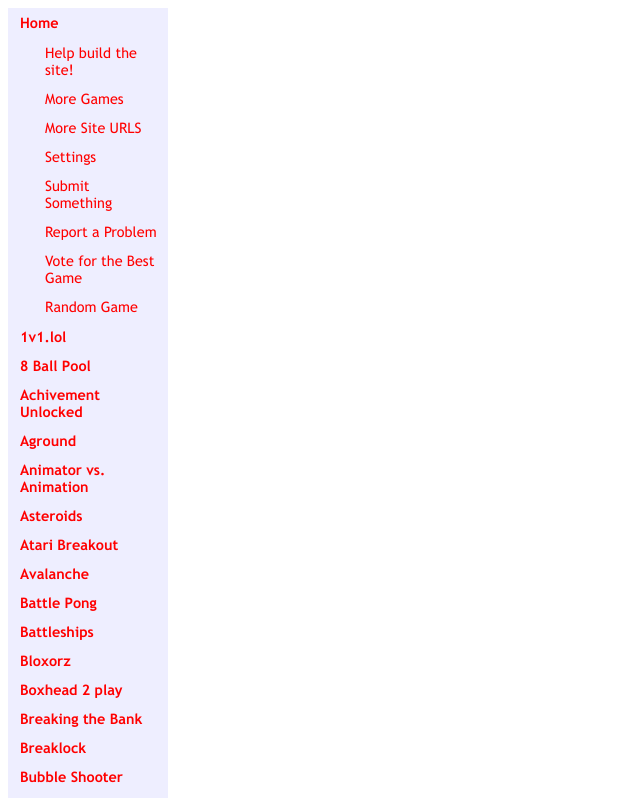
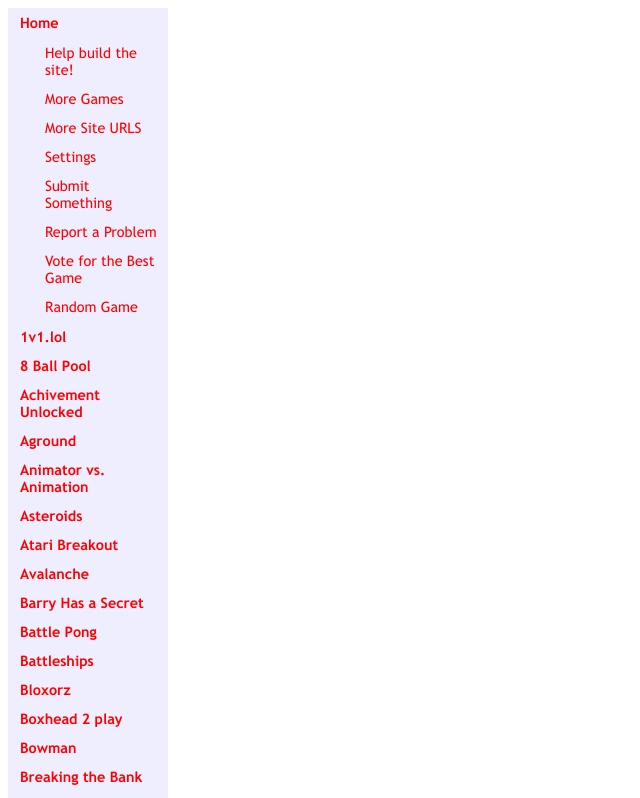
Before and after one commit to ellieeet123/ellieeet123.github.io, a plain HTML site: page other/sidebar.html in a window 1280 px wide. Shown: the top 798 px of the page, without its empty margins (0-640 px from the left). Drawn offline with Linux system fonts and the light colour scheme.

Commit message:
new games

```diff
--- a/other/sidebar.html
+++ b/other/sidebar.html
@@ -91,6 +91,15 @@
     data-framesrc="avalanche.swf"
     data-isbigfile="0"
     ></a>
+  <a href="/games/" onclick="sidebarMain();" taret="_parent"
+    data-title="Barry Has a Secret"
+    data-text=""
+    data-isflash="2"
+    data-framesrc="hvtrs8%2F-gpaldaalymnqhwtvlgs%2Ccmm-urlmafs-5-5-6-7-57651%3B4-cwsvoo_vhgmgs-646146800%3A4%3A3%3A0433%2F%60apr%7Bhcsqeargt%2Chvmn/"
+    data-framewidth="1090"
+    data-frameheight="613"
+    data-isbigfile="0"
+    ></a>
   <a href="/games/" onclick="sidebarMain();" target="_parent"
     data-title="Battle Pong"
     data-text=""
@@ -117,6 +126,13 @@
     data-text=""
     data-isflash="1"
     data-framesrc="boxhead-2-play.swf"
+    data-isbigfile="0"
+    ></a>
+  <a href="/games/" onclick="sidebarMain();" target="_parent"
+    data-title="Bowman"
+    data-text=""
+    data-isflash="1"
+    data-framesrc="bowman.swf"
     data-isbigfile="0"
     ></a>
   <a href="/games/" onclick="sidebarMain();" target="_parent"
```
Also changed, not shown: index.html (+13 -4 lines).
